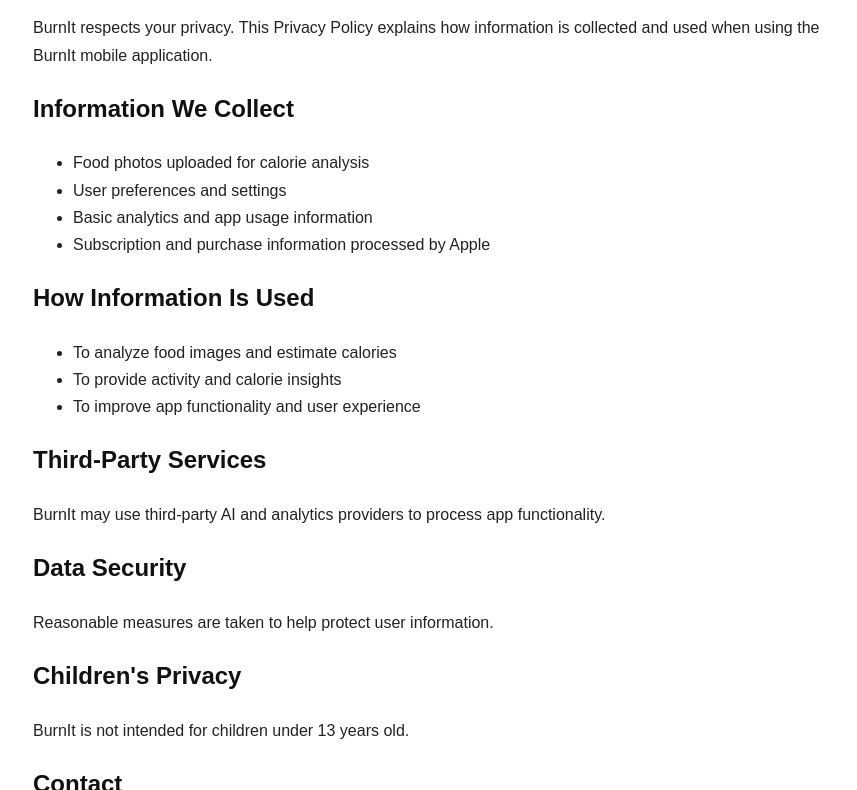
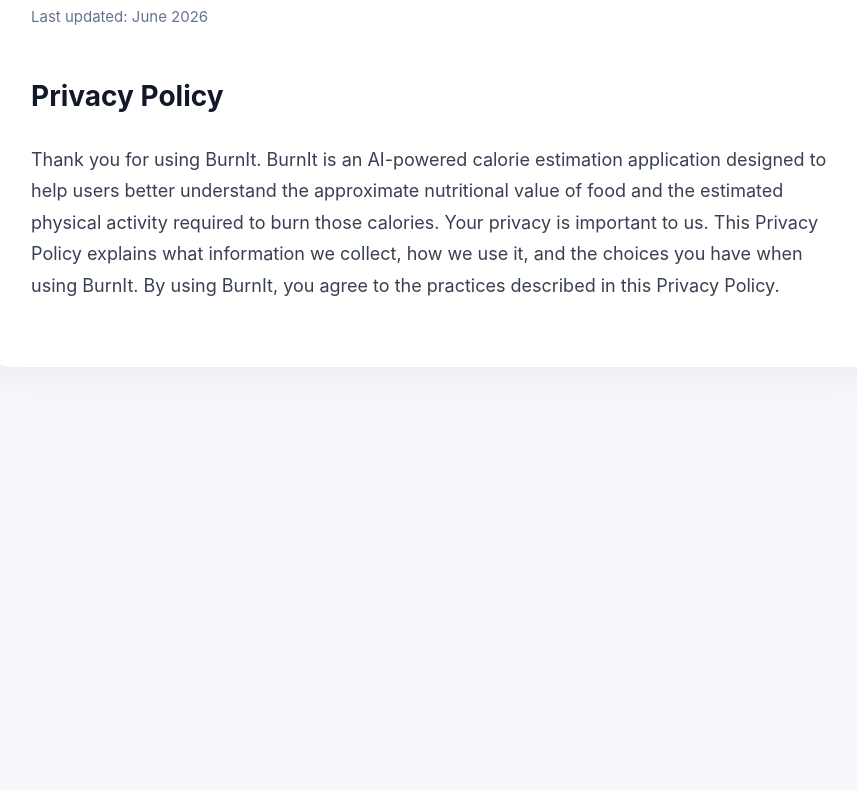
Before and after one commit to vanjil/burnit-privacy, a plain HTML site: page index.html in a window 1280 px wide. Shown: the part 186-976 px from the top of the page, without its empty margins (207-1064 px from the left). After the commit the page ends 800 px from the top, so only its background shows below. Drawn offline with Linux system fonts and the light colour scheme.

Commit message:
Update index.html

```diff
--- a/index.html
+++ b/index.html
@@ -1,78 +1,123 @@
 <!DOCTYPE html>
 <html lang="en">
 <head>
+
 <meta charset="UTF-8">
-  <meta name="viewport" content="width=device-width, initial-scale=1.0">
+<meta name="viewport" content="width=device-width, initial-scale=1">
+
 <title>BurnIt Privacy Policy</title>
+
 <style>
-    body {
-      font-family: Arial, sans-serif;
-      max-width: 800px;
-      margin: 40px auto;
-      padding: 20px;
-      line-height: 1.7;
-      color: #222;
+
+body{
+    margin:0;
+    padding:0;
+    background:#f6f8fc;
+    font-family:-apple-system,BlinkMacSystemFont,"Segoe UI",Roboto,Helvetica,Arial,sans-serif;
+    color:#111827;
+    line-height:1.75;
 }
 
-    h1, h2 {
-      color: #111;
+.wrapper{
+    max-width:900px;
+    margin:60px auto;
+    padding:0 24px;
 }
+
+.card{
+    background:white;
+    border-radius:28px;
+    padding:48px;
+    box-shadow:0 10px 40px rgba(0,0,0,.06);
+}
+
+.logo{
+    font-size:42px;
+    font-weight:800;
+    margin-bottom:8px;
+}
+
+.updated{
+    color:#64748b;
+    margin-bottom:40px;
+    font-size:15px;
+}
+
+h2{
+    margin-top:42px;
+    font-size:28px;
+}
+
+p{
+    font-size:18px;
+    color:#374151;
+}
+
+ul{
+    padding-left:24px;
+}
+
+li{
+    margin-bottom:14px;
+    font-size:18px;
+    color:#374151;
+}
+
+.footer{
+    margin-top:60px;
+    font-size:15px;
+    color:#94a3b8;
+    text-align:center;
+}
+
+@media(max-width:700px){
+
+.card{
+    padding:28px;
+}
+
+.logo{
+    font-size:34px;
+}
+
+h2{
+    font-size:24px;
+}
+
+p,li{
+    font-size:16px;
+}
+
+}
+
 </style>
+
 </head>
+
 <body>
 
-<h1>Privacy Policy</h1>
+<div class="wrapper">
 
-<p>Last updated: May 2026</p>
+<div class="card">
+
+<div class="logo">
+🔥 BurnIt
+</div>
+
+<div class="updated">
+Last updated: June 2026
+</div>
+
+<h2>Privacy Policy</h2>
 
 <p>
-BurnIt respects your privacy. This Privacy Policy explains how information is collected and used when using the BurnIt mobile application.
+
+Thank you for using BurnIt.
+
+BurnIt is an AI-powered calorie estimation application designed to help users better understand the approximate nutritional value of food and the estimated physical activity required to burn those calories.
+
+Your privacy is important to us. This Privacy Policy explains what information we collect, how we use it, and the choices you have when using BurnIt.
+
+By using BurnIt, you agree to the practices described in this Privacy Policy.
+
 </p>
-
-<h2>Information We Collect</h2>
-
-<ul>
-  <li>Food photos uploaded for calorie analysis</li>
-  <li>User preferences and settings</li>
-  <li>Basic analytics and app usage information</li>
-  <li>Subscription and purchase information processed by Apple</li>
-</ul>
-
-<h2>How Information Is Used</h2>
-
-<ul>
-  <li>To analyze food images and estimate calories</li>
-  <li>To provide activity and calorie insights</li>
-  <li>To improve app functionality and user experience</li>
-</ul>
-
-<h2>Third-Party Services</h2>
-
-<p>
-BurnIt may use third-party AI and analytics providers to process app functionality.
-</p>
-
-<h2>Data Security</h2>
-
-<p>
-Reasonable measures are taken to help protect user information.
-</p>
-
-<h2>Children's Privacy</h2>
-
-<p>
-BurnIt is not intended for children under 13 years old.
-</p>
-
-<h2>Contact</h2>
-
-<p>
-For questions regarding this Privacy Policy:
-</p>
-
-<p>
-burnit.help@gmail.com
-</p>
-
-</body>
-</html>
```
Lines whose indentation alone changed are shown as unchanged.
